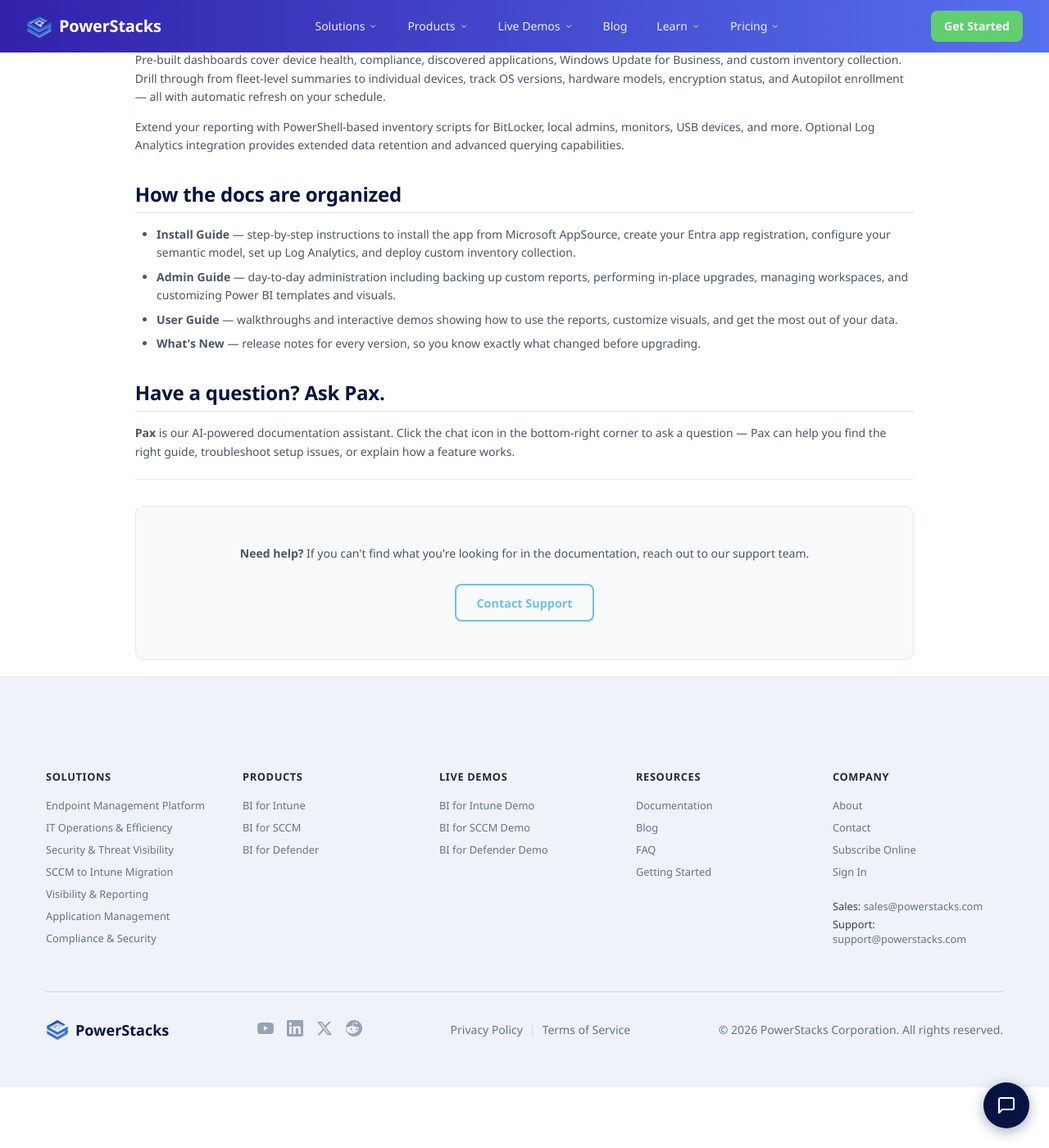
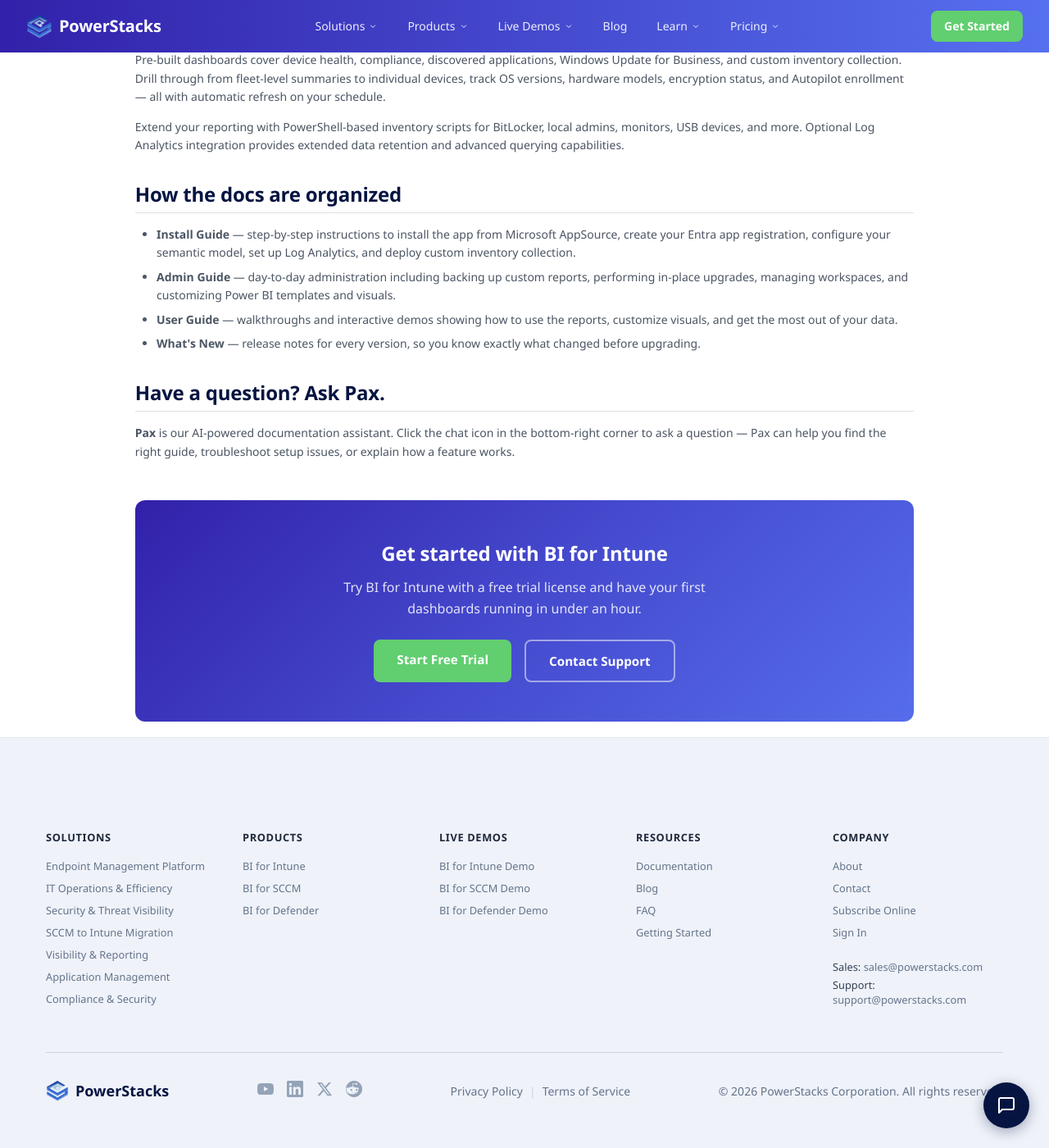
Before and after one commit to powerstacks-corp/powerstacks-docs, an MkDocs documentation site: the page built from docs/bi-for-intune/index.md, in a window 1280 px wide and 1400 px high, scrolled down 405 px. Shown: the whole window at 82% size. Built offline with MkDocs 1.6.1 and Material for MkDocs 9.7.7, drawn with Linux system fonts in a browser that asks for light colours.

Commit message:
Add gradient CTA banner with Start Free Trial + Contact Support buttons

```diff
--- a/docs/bi-for-intune/index.md
+++ b/docs/bi-for-intune/index.md
@@ -47,12 +47,13 @@
 
 **Pax** is our AI-powered documentation assistant. Click the chat icon in the bottom-right corner to ask a question — Pax can help you find the right guide, troubleshoot setup issues, or explain how a feature works.
 
----
 
-<div class="ps-help-block" markdown>
 
-**Need help?** If you can't find what you're looking for in the documentation, reach out to our support team.
-
-[Contact Support](https://powerstacks.com/contact/){ .ps-btn-secondary }
-
+<div class="ps-cta-banner">
+  <h2>Get started with BI for Intune</h2>
+  <p>Try BI for Intune with a free trial license and have your first dashboards running in under an hour.</p>
+  <div class="ps-cta-banner__buttons">
+    <a href="https://powerstacks.com/get-started/" class="ps-cta-banner__btn-primary">Start Free Trial</a>
+    <a href="https://powerstacks.com/contact/" class="ps-cta-banner__btn-secondary">Contact Support</a>
+  </div>
 </div>
--- a/docs/stylesheets/powerstacks-nav.css
+++ b/docs/stylesheets/powerstacks-nav.css
@@ -329,30 +329,66 @@
   background: #ffffff !important;
 }
 
-/* ─── Help block + Contact Support button ──────────────────── */
-.ps-help-block {
+/* ─── CTA banner (gradient, bottom of product pages) ───────── */
+.ps-cta-banner {
+  background: linear-gradient(135deg, #3221AA 0%, #454ACE 50%, #556DEB 100%);
+  color: #ffffff;
   text-align: center;
-  padding: 2rem 1rem;
-  background: #f8fafc;
-  border-radius: 10px;
-  border: 1px solid #e2e8f0;
-  margin: 2rem 0;
+  padding: 3rem 2rem;
+  border-radius: 12px;
+  margin: 3rem 0 1rem;
 }
-.ps-btn-secondary {
+.ps-cta-banner h2 {
+  color: #ffffff !important;
+  font-size: 1.5rem;
+  font-weight: 700;
+  margin: 0 0 0.5rem;
+  border-bottom: none !important;
+}
+.ps-cta-banner p {
+  color: rgba(255, 255, 255, 0.85);
+  font-size: 1rem;
+  margin: 0 0 1.5rem;
+  max-width: 500px;
+  margin-left: auto;
+  margin-right: auto;
+}
+.ps-cta-banner__buttons {
+  display: flex;
+  gap: 1rem;
+  justify-content: center;
+  flex-wrap: wrap;
+}
+.ps-cta-banner__btn-primary {
   display: inline-block;
-  margin-top: 0.75rem;
-  padding: 0.6rem 1.5rem;
-  border: 2px solid var(--ps-blue);
-  color: var(--ps-blue) !important;
+  background: var(--ps-green);
+  color: #ffffff !important;
+  padding: 0.75rem 1.75rem;
   border-radius: 8px;
   font-weight: 600;
-  font-size: 0.9rem;
+  font-size: 0.95rem;
   text-decoration: none !important;
-  transition: background 0.15s ease, color 0.15s ease;
+  transition: background 0.15s ease, transform 0.15s ease;
 }
-.ps-btn-secondary:hover {
-  background: var(--ps-blue);
+.ps-cta-banner__btn-primary:hover {
+  background: var(--ps-green-dark);
+  transform: translateY(-1px);
+}
+.ps-cta-banner__btn-secondary {
+  display: inline-block;
+  background: transparent;
   color: #ffffff !important;
+  padding: 0.75rem 1.75rem;
+  border: 2px solid rgba(255, 255, 255, 0.5);
+  border-radius: 8px;
+  font-weight: 600;
+  font-size: 0.95rem;
+  text-decoration: none !important;
+  transition: background 0.15s ease, border-color 0.15s ease;
+}
+.ps-cta-banner__btn-secondary:hover {
+  background: rgba(255, 255, 255, 0.12);
+  border-color: #ffffff;
 }
 
 /* ─── Sidebar positioning under new 64px header ─────────── */
```
Also changed, not shown: docs/bi-for-defender/index.md (+7 -6 lines), docs/bi-for-sccm/index.md (+7 -6 lines).
